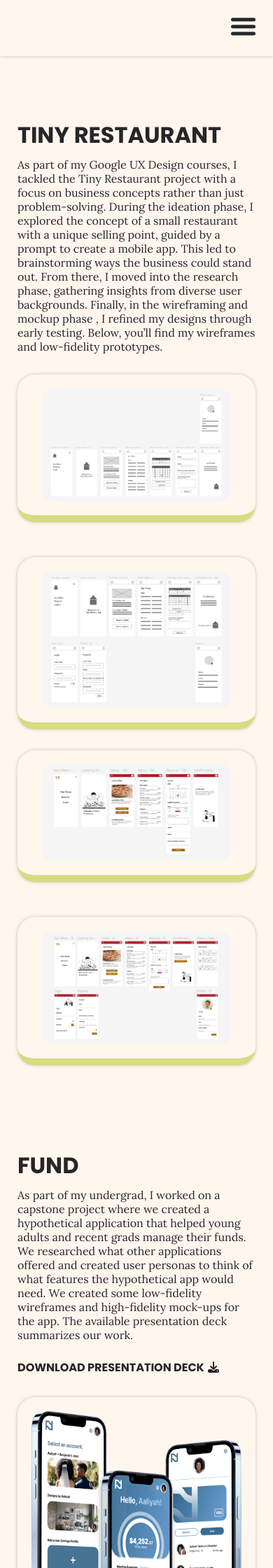
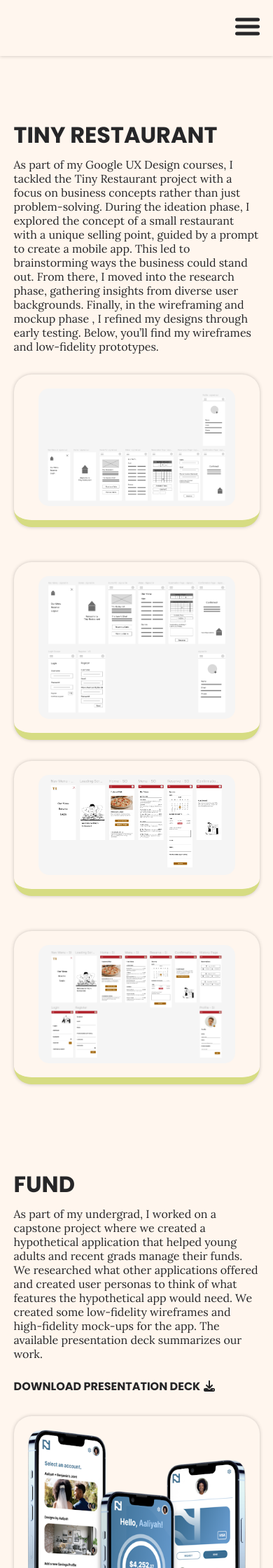
Before and after one commit to ClarissaCD/clarissacd.github.io, a PHP site: page /user-experience/index.html in a window 390 px wide. Shown: the top 2240 px of the page at 70% size. Run offline with PHP 8.4, Linux system fonts and the light colour scheme.

Commit message:
Update main.css

```diff
--- a/css/main.css
+++ b/css/main.css
@@ -172,15 +172,12 @@
 
 @media only screen and (max-width: 640px) {
   /*header*/
-.header-inner{width: calc(100% - 50px);}
 #header-menu li, #header-menu li a{ font-size: 20px; line-height: 26px; margin-bottom: 10px;}
 .openmenu header .toggle{ right:25px;}
 
 /*main*/
-.section-inner{width: calc(100% - 50px);}
 
 /*footer*/
-.footer-inner{width: calc(100% - 50px);}
 }
 
 @media only screen and (max-width: 460px) {
```
